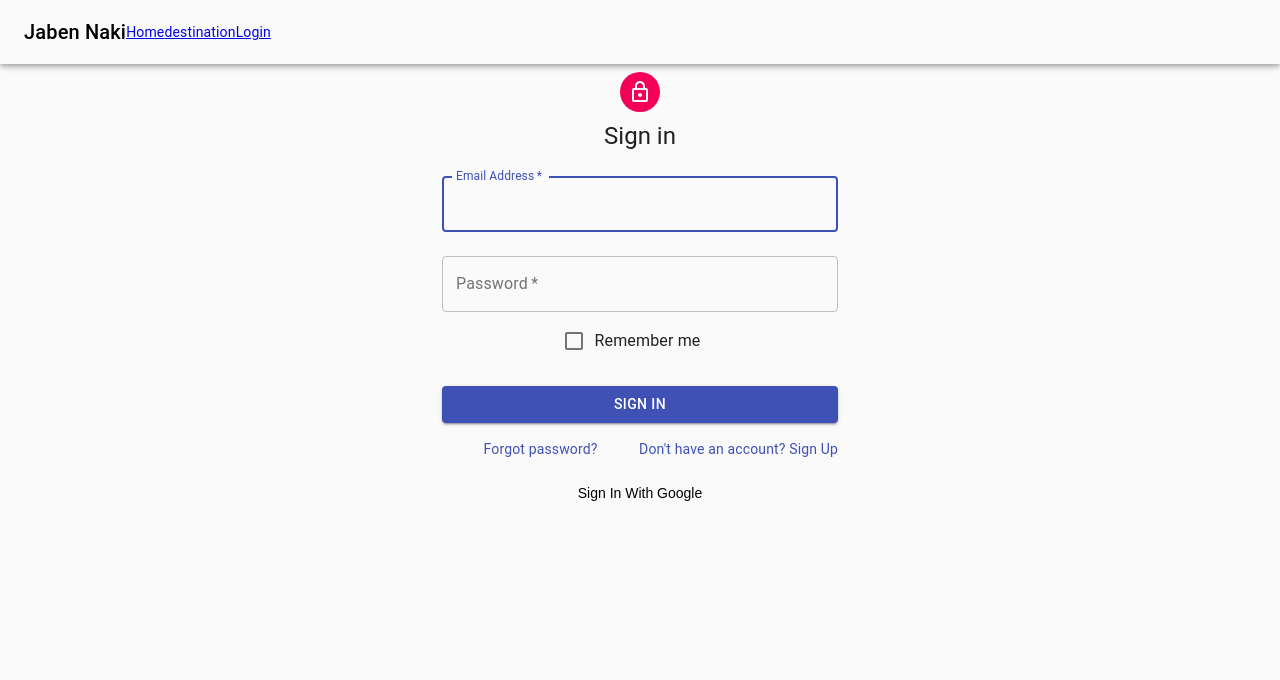
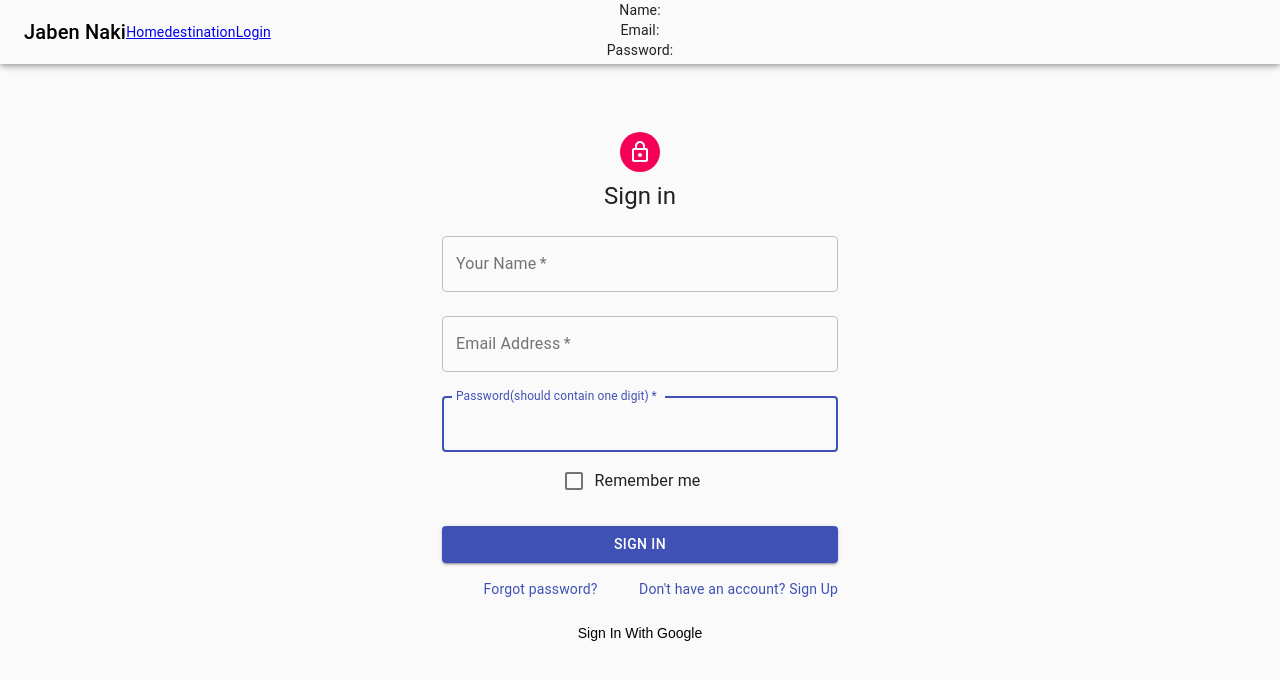
Before and after one commit to iswoad/ride-share-jabenNaki, a React (Create React App) app: page /login in a window 1280 px wide. Shown: the top 680 px of the page. Built offline with nearby package versions, Linux system fonts and the light colour scheme.

Commit message:
validated email & password + user state updated

```diff
--- a/src/components/Login/Login.js
+++ b/src/components/Login/Login.js
@@ -48,7 +48,8 @@
     const [user, setUser] = useState({
         isSignedIn: false,
         name: '',
-        email: ''
+        email: '',
+        password: ''
     })
 
 
@@ -60,23 +61,39 @@
                 const signedInUser = {
                     isSignedIn: true,
                     name: displayName,
-                    email: email
+                    email: email,
                 }
                 setUser(signedInUser);
                 console.log(user.displayName)
             }).catch((error) => {
-                // Handle Errors here.
+
                 const errorCode = error.code;
                 const errorMessage = error.message;
-                // The email of the user's account used.
+
                 console.log(errorCode)
                 console.log(errorMessage)
-                // ...
+
             });
     }
 
-    const handleChange = (e) => {
-        console.log(e.target.name,e.target.value);
+    const handleBlur = (e) => {
+        let isFormValid = true;
+        debugger
+        if (e.target.name === 'email') {
+            isFormValid = /\S+@\S+\.\S+/.test(e.target.value);
+
+        }
+        if (e.target.name === 'password') {
+            const isPasswordValid = e.target.value.length > 6;
+            const passwordHasNumber = /\d{1}/.test(e.target.value);
+            isFormValid = isPasswordValid && passwordHasNumber;
+        }
+        if (isFormValid) {
+            const newUserInfo = { ...user };
+            newUserInfo[e.target.name] = e.target.value;
+            setUser(newUserInfo);
+
+        }
 
     }
     const handleSubmit = () => {
@@ -84,6 +101,10 @@
     }
 
     return (
+        <div>
+            <p>Name: {user.name}</p>
+            <p>Email: {user.email}</p>
+            <p>Password: {user.password}</p>
             <Container component="main" maxWidth="xs">
                 <CssBaseline />
                 <div className={classes.paper}>
@@ -93,9 +114,21 @@
                     <Typography component="h1" variant="h5">
                         Sign in
         </Typography>
+
                     <form className={classes.form} noValidate onSubmit={handleSubmit}>
                         <TextField
-                        onBlur={handleChange}
+                            onBlur={handleBlur}
+                            variant="outlined"
+                            margin="normal"
+                            required
+                            fullWidth
+                            id="name"
+                            label="Your Name"
+                            name="name"
+                            autoFocus
+                        />
+                        <TextField
+                            onBlur={handleBlur}
                             variant="outlined"
                             margin="normal"
                             required
@@ -107,16 +140,17 @@
                             autoFocus
                         />
                         <TextField
-                        onBlur={handleChange}
+                            onBlur={handleBlur}
                             variant="outlined"
                             margin="normal"
                             required
                             fullWidth
                             name="password"
-                        label="Password"
+                            label="Password(should contain one digit)"
                             type="password"
                             id="password"
-                        autoComplete="current-password"
+                            autoFocus
+
                         />
                         <FormControlLabel
                             control={<Checkbox value="remember" color="primary" />}
@@ -147,11 +181,11 @@
                 </div>
                 <Box mt={3}>
                     <button onClick={handleGoogleSignIn}>Sign In With Google</button>
-                {
-                    user.isSignedIn && <p>Welcome, {user.name}</p>
-                }
+
                 </Box>
             </Container>
+        </div>
+
     );
 };
 
```
Lines whose indentation alone changed are shown as unchanged.
